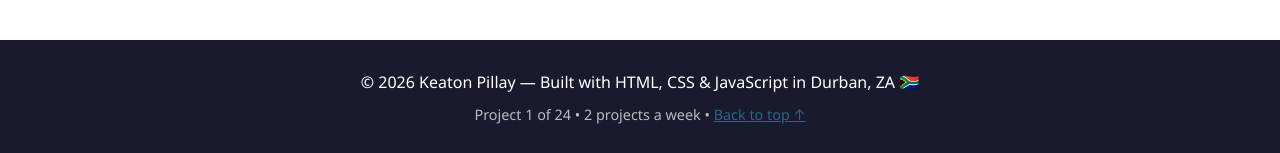
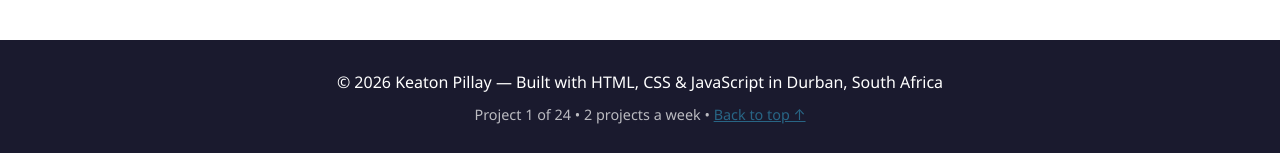
Before and after one commit to Keatonpillay23/portfolio-project-1, a plain HTML site: page index.html in a window 1280 px wide. Shown: the part 3236-3389 px from the top of the page. Drawn offline with Linux system fonts and the light colour scheme.

Commit message:
Update index.html

```diff
--- a/index.html
+++ b/index.html
@@ -220,7 +220,7 @@
        ============================================================ -->
   <footer class="footer">
     <div class="container">
-      <p>© <span id="year"></span> Keaton Pillay — Built with HTML, CSS & JavaScript in Durban, ZA 🇿🇦</p>
+      <p>© <span id="year"></span> Keaton Pillay — Built with HTML, CSS & JavaScript in Durban, South Africa </p>
       <p class="footer-small">Project 1 of 24 • 2 projects a week • <a href="#home">Back to top ↑</a></p>
     </div>
   </footer>
```
